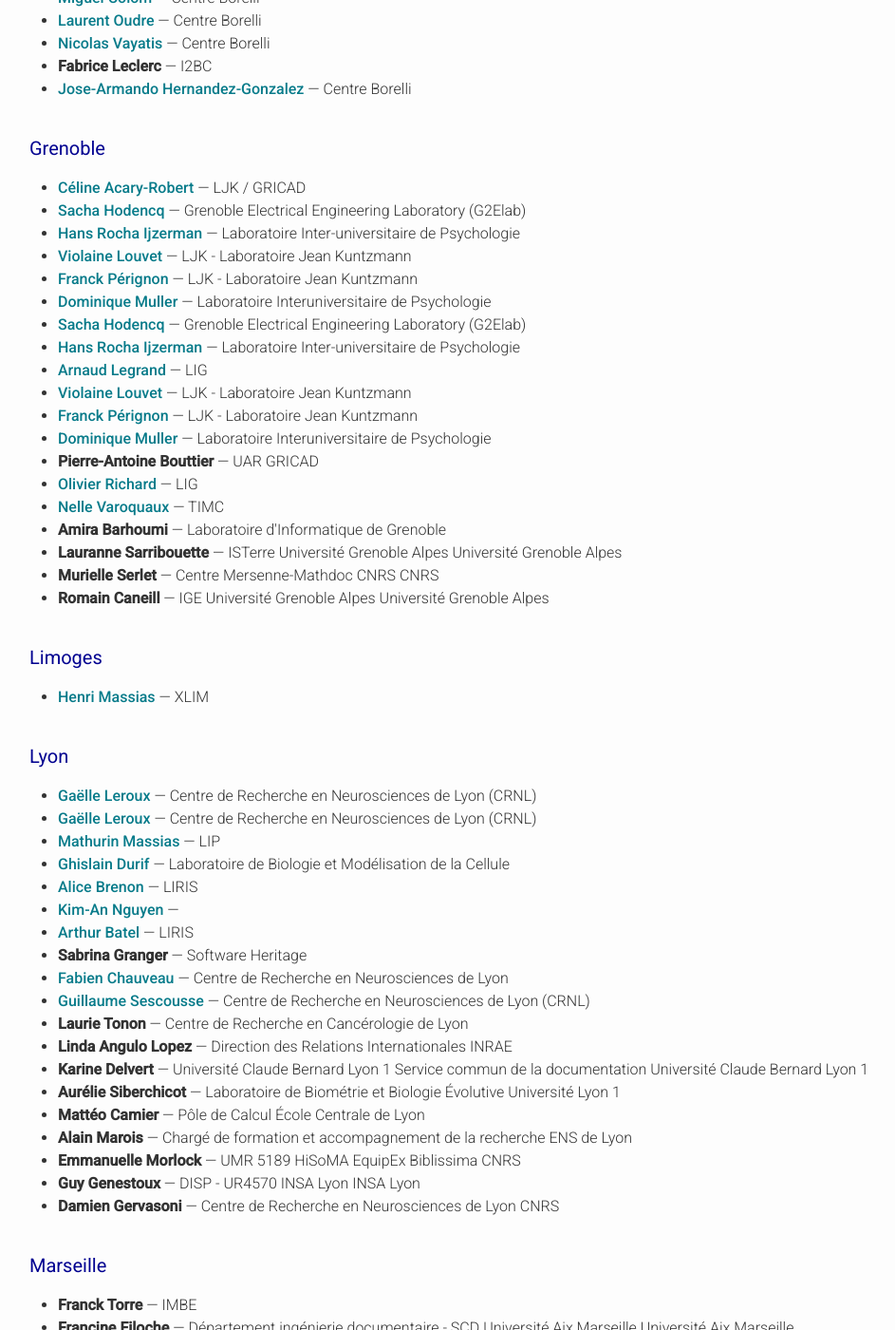
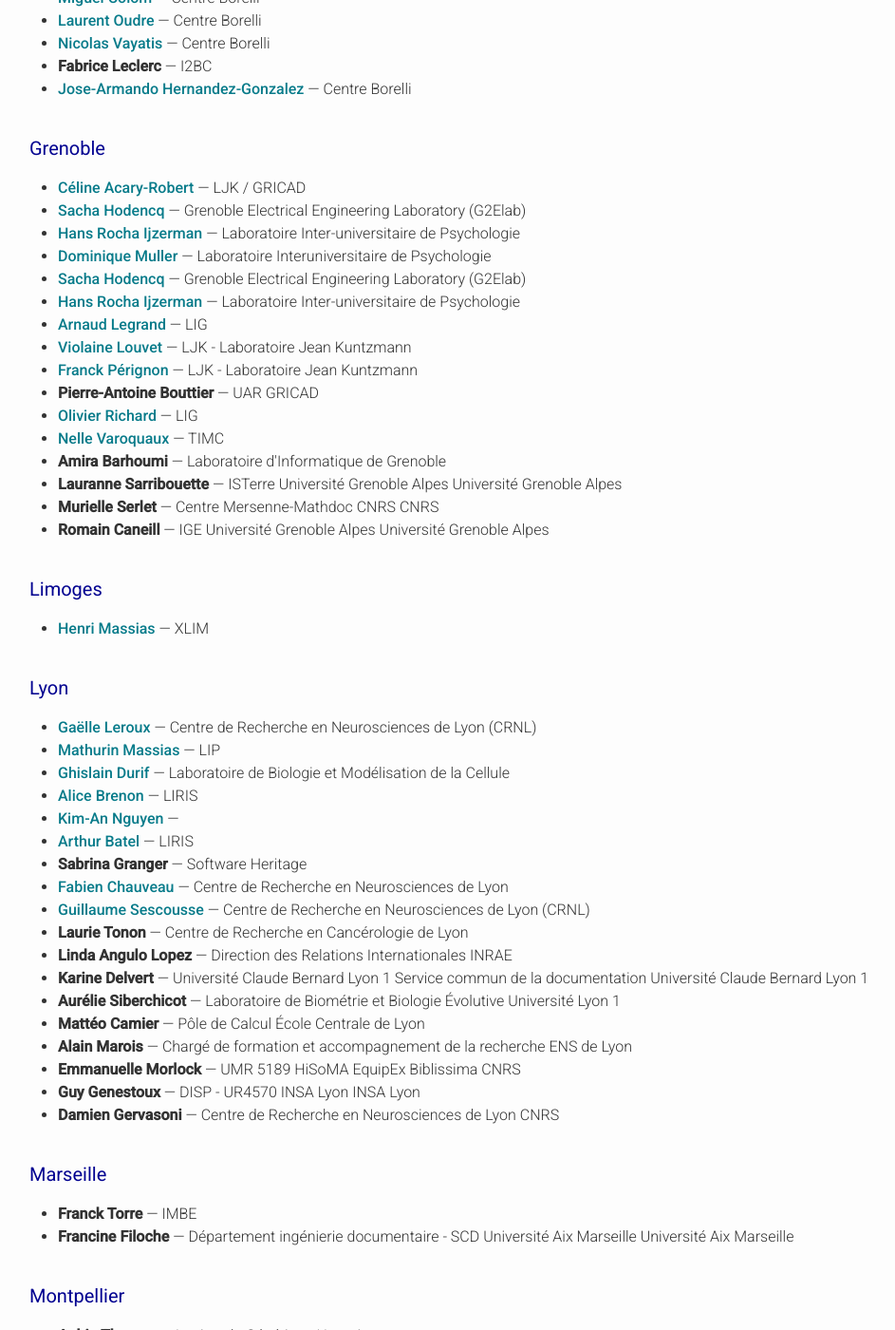
Before and after one commit to FR-RN/FR-RN, a Jekyll site: the page built from community.md, in a window 1280 px wide and 1400 px high, scrolled down 2405 px. Shown: the whole window at 95% size, without its empty margins (99-1042 px from the left). Built offline with Jekyll 4.4.1, drawn with Linux system fonts in a browser that asks for light colours; some web fonts are replaced; some of the changed text lies outside the part shown.

Commit message:
modif member list

```diff
--- a/_data/members.yaml
+++ b/_data/members.yaml
@@ -54,14 +54,6 @@
   url: http://johann.dreo.fr
   lab: Computational Systems Biomedicine
   city: Paris
-- name: Violaine Louvet
-  url: https://louvet.perso.math.cnrs.fr/
-  lab: LJK - Laboratoire Jean Kuntzmann
-  city: Grenoble
-- name: Franck Pérignon
-  url: https://www-ljk.imag.fr/spip.php?article68&idpersonne=5122
-  lab: LJK - Laboratoire Jean Kuntzmann
-  city: Grenoble
 - name: Dominique Muller
   url: https://www.dominique.muller.lippc2s.fr/
   lab: Laboratoire Interuniversitaire de Psychologie
@@ -104,10 +96,6 @@
   url: https://miat.inrae.fr/site/Elise_Maigné
   city: Toulouse
   lab: MIAT - INRAé
-- name: Gaëlle Leroux
-  url: https://cv.hal.science/gaelle-leroux
-  city: Lyon
-  lab: Centre de Recherche en Neurosciences de Lyon (CRNL)
 - name: Thomas Moreau
   url: https://tommoral.github.io
   city: Saclay
@@ -126,10 +114,6 @@
   lab: IRSET
   image: https://www.recherche-reproductible.fr/assets/images/COPIL_FN.jpeg
   steering: true
-- name: Konrad Hinsen
-  url: http://dirac.cnrs-orleans.fr/~hinsen
-  lab: Centre de Biophysique Moléculaire
-  city: Orléans
 - name: Sacha Hodencq
   url: https://pad.lescommuns.org/SachaHodencq
   lab: Grenoble Electrical Engineering Laboratory (G2Elab)
@@ -162,11 +146,6 @@
   url: https://www-ljk.imag.fr/spip.php?article68&idpersonne=5122
   lab: LJK - Laboratoire Jean Kuntzmann
   city: Grenoble
-- name: Dominique Muller
-  url: https://www.dominique.muller.lippc2s.fr/
-  lab: Laboratoire Interuniversitaire de Psychologie
-  city: Grenoble
-  image: https://www.dominique.muller.lippc2s.fr/files/stacks-image-a11b4ca-431.jpg
 - name: Christophe Pouzat
   url: http://xtof.perso.math.cnrs.fr/
   lab: Institut de Recherche Mathématique Avancée
@@ -199,10 +178,6 @@
   url: https://tommoral.github.io
   city: Saclay
   lab: MIND
-- name: Fay Betsou
-  url: https://research.pasteur.fr/en/member/fay-betsou/
-  city: Paris
-  lab: CRBIP
 - name: Etienne Kornobis
   url: https://research.pasteur.fr/en/member/etienne-kornobis/
   city: Paris
```
